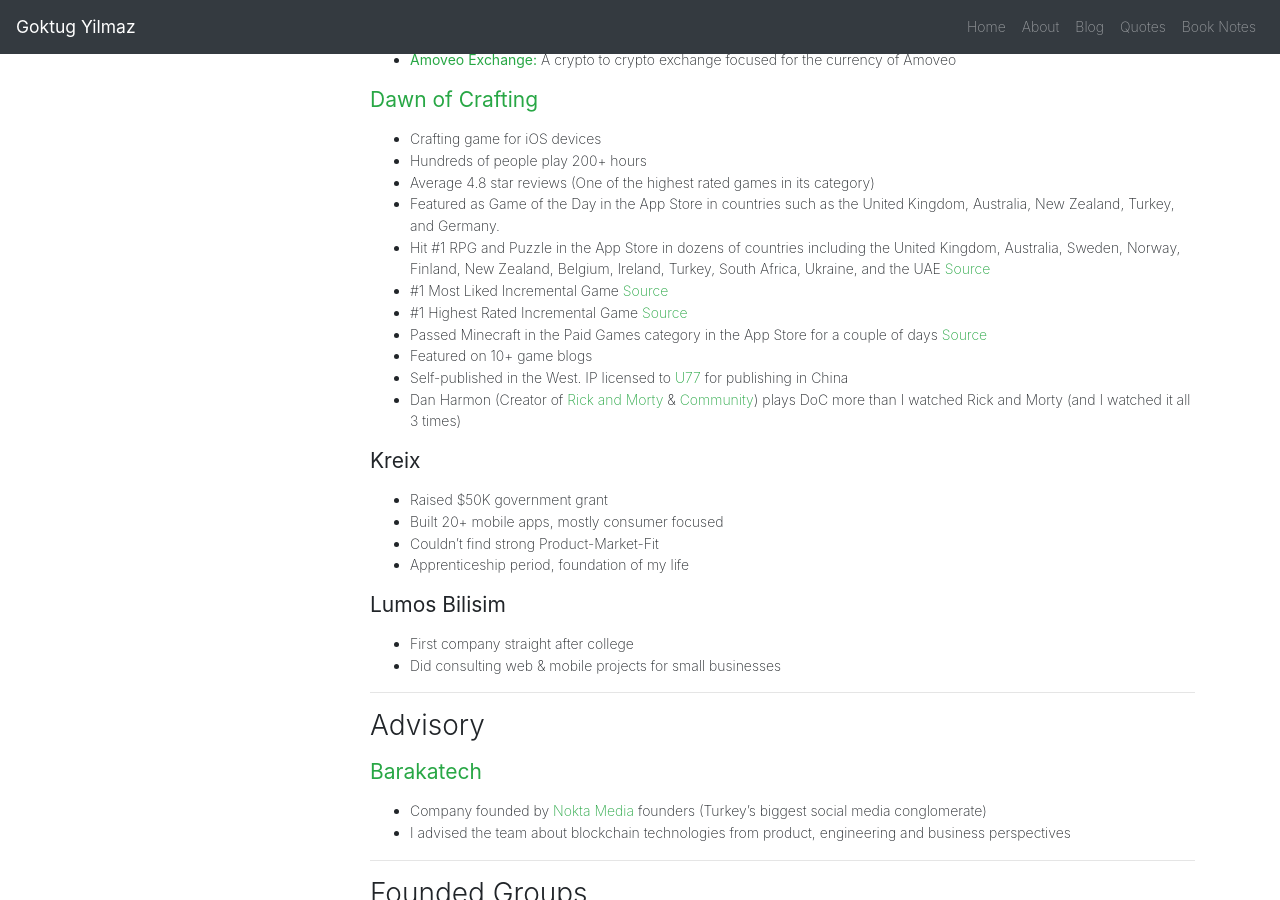
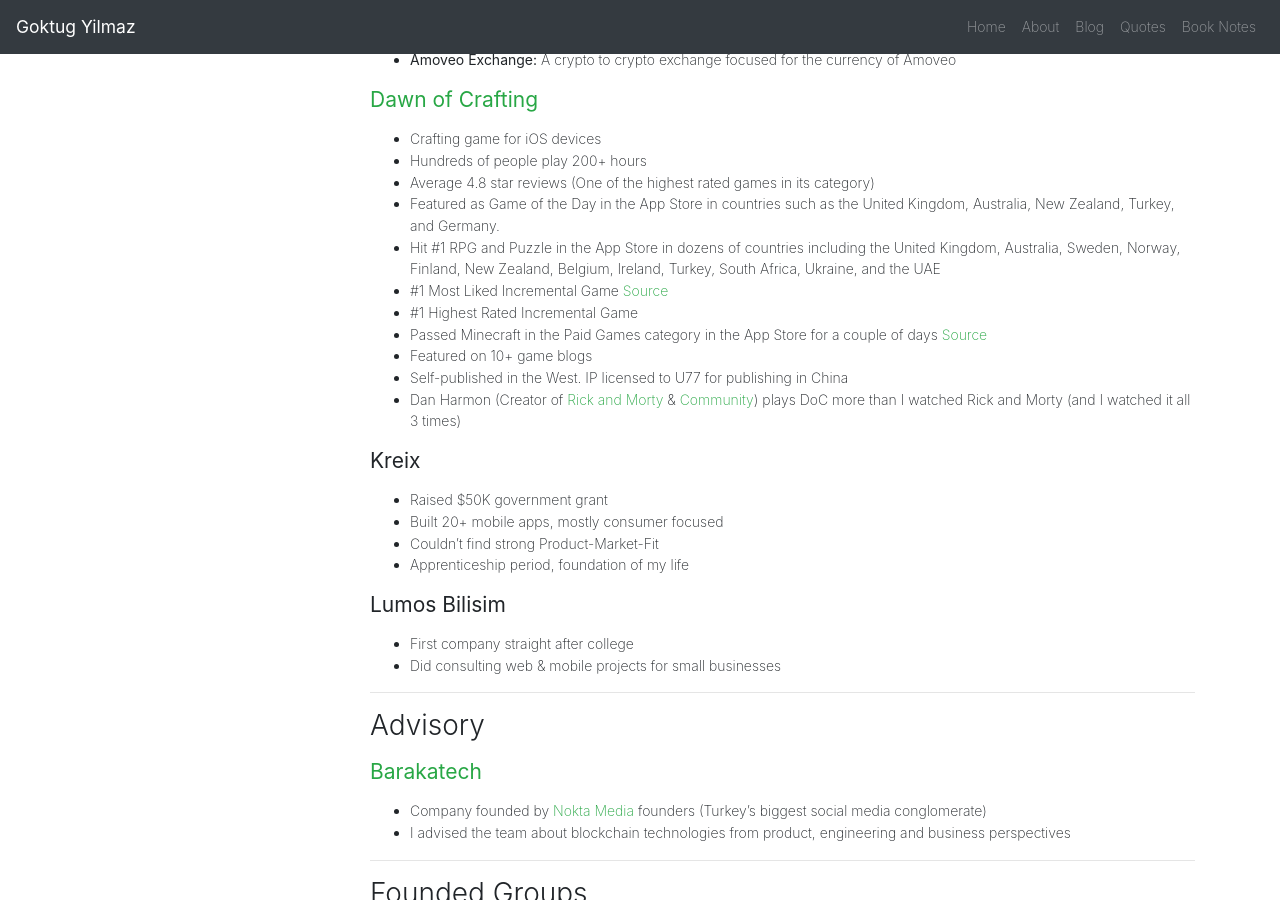
Before and after one commit to Esqarrouth/goktugyil.github.io, a Jekyll site: the page built from _pages/about.md, in a window 1280 px wide and 900 px high, scrolled down 1047 px. Built offline with Jekyll 4.4.1, drawn with Linux system fonts in a browser that asks for light colours; our own code applies the rules of GitHub Pages for plain Markdown files.

Commit message:
Remove clearly broken external links

```diff
--- a/_pages/about.md
+++ b/_pages/about.md
@@ -36,26 +36,25 @@ Previously I've advised:
 - 500K Monthly Active Players
 - 3K playing at any given time of the day
 - You can find more mind-blowing stats here in our <a href="https://blog.colonist.io/colonist-io-2023-summary/">2023 Summary</a>
-- <a href="https://www.youtube.com/watch?v=Z5VBej44TuI&ab_channel=DyLighted-Catan">Played</a> by <a href="https://www.youtube.com/c/MrBeast6000">Mr. Beast</a>, one of the world's most famous YouTubers with 70M+ subscribers
+- <a href="https://www.youtube.com/watch?v=Z5VBej44TuI&ab_channel=DyLighted-Catan">Played</a> by <a href="https://www.youtube.com/@MrBeast">Mr. Beast</a>, one of the world's most famous YouTubers with 70M+ subscribers
 
-#### <a id="breakpoint" href="https://www.breakpointcapital.net/">**Breakpoint Labs**</a>
+#### <a id="breakpoint">**Breakpoint Labs**</a>
 We’ve worked on various projects in the cryptocurrency space. These include:
-- <a href="https://www.breakpointcapital.net/">**Breakpoint Capital:**</a> A private crypto fund
-- <a href="https://bitses.org/">**Bitses:**</a> A website with fundamental analyses of 100+ crypto assets, one of the biggest websites of its kind
-- <a href="https://amoveo.exchange/">**Amoveo Exchange:**</a> A crypto to crypto exchange focused for the currency of Amoveo
+- **Breakpoint Capital:** A private crypto fund
+- **Bitses:** A website with fundamental analyses of 100+ crypto assets, one of the biggest websites of its kind
+- **Amoveo Exchange:** A crypto to crypto exchange focused for the currency of Amoveo
 
 #### <a id="dawnofcrafting" href="http://www.dawnofcrafting.com/">**Dawn of Crafting**</a>
 - Crafting game for iOS devices
 - Hundreds of people play 200+ hours
 - Average 4.8 star reviews (One of the highest rated games in its category)
 - Featured as Game of the Day in the App Store in countries such as the United Kingdom, Australia, New Zealand, Turkey, and Germany.
-- Hit #1 RPG and Puzzle in the App Store in dozens of countries including the United Kingdom, Australia, Sweden, Norway, Finland, New Zealand, Belgium, Ireland, Turkey, South Africa, Ukraine, and the UAE <a href="https://www.appannie.com/en/apps/ios/top/
-">Source</a>
+- Hit #1 RPG and Puzzle in the App Store in dozens of countries including the United Kingdom, Australia, Sweden, Norway, Finland, New Zealand, Belgium, Ireland, Turkey, South Africa, Ukraine, and the UAE
 - \#1 Most Liked Incremental Game <a href="http://incrementalgame.com/">Source</a>
-- \#1 Highest Rated Incremental Game <a href="https://plaza.dsolver.ca/games">Source</a>
+- \#1 Highest Rated Incremental Game
 - Passed Minecraft in the Paid Games category in the App Store for a couple of days <a href="https://prnt.sc/ik55qr">Source</a>
 - Featured on 10+ game blogs
-- Self-published in the West. IP licensed to <a href="https://www.taptap.com/app/74868">U77</a> for publishing in China
+- Self-published in the West. IP licensed to U77 for publishing in China
 - Dan Harmon (Creator of <a href="https://www.imdb.com/title/tt2861424/">Rick and Morty</a> & <a href="https://www.imdb.com/title/tt1439629/">Community</a>) plays DoC more than I watched Rick and Morty (and I watched it all 3 times)
 
 #### <a id="kreix">**Kreix**</a>
@@ -85,7 +84,7 @@ We’ve worked on various projects in the cryptocurrency space. These include:
 - Has over 1K+ members
 - Actively running
 
-#### <a id="metuesports" href="http://metuesports.com/">**METU eSports Society**</a>
+#### <a id="metuesports">**METU eSports Society**</a>
 
 - One of the first university eSports societies in the world
 - We helped establish eSports societies at more than 100 universities
```
